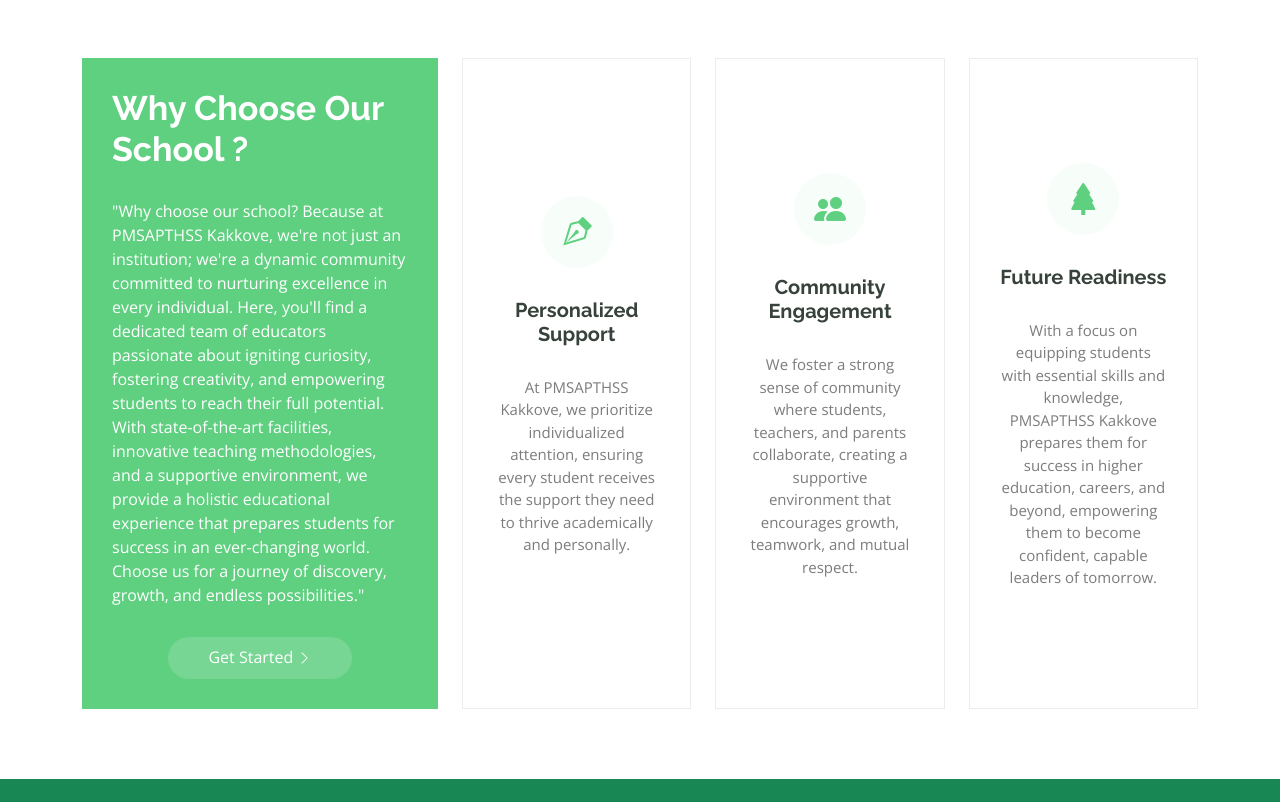
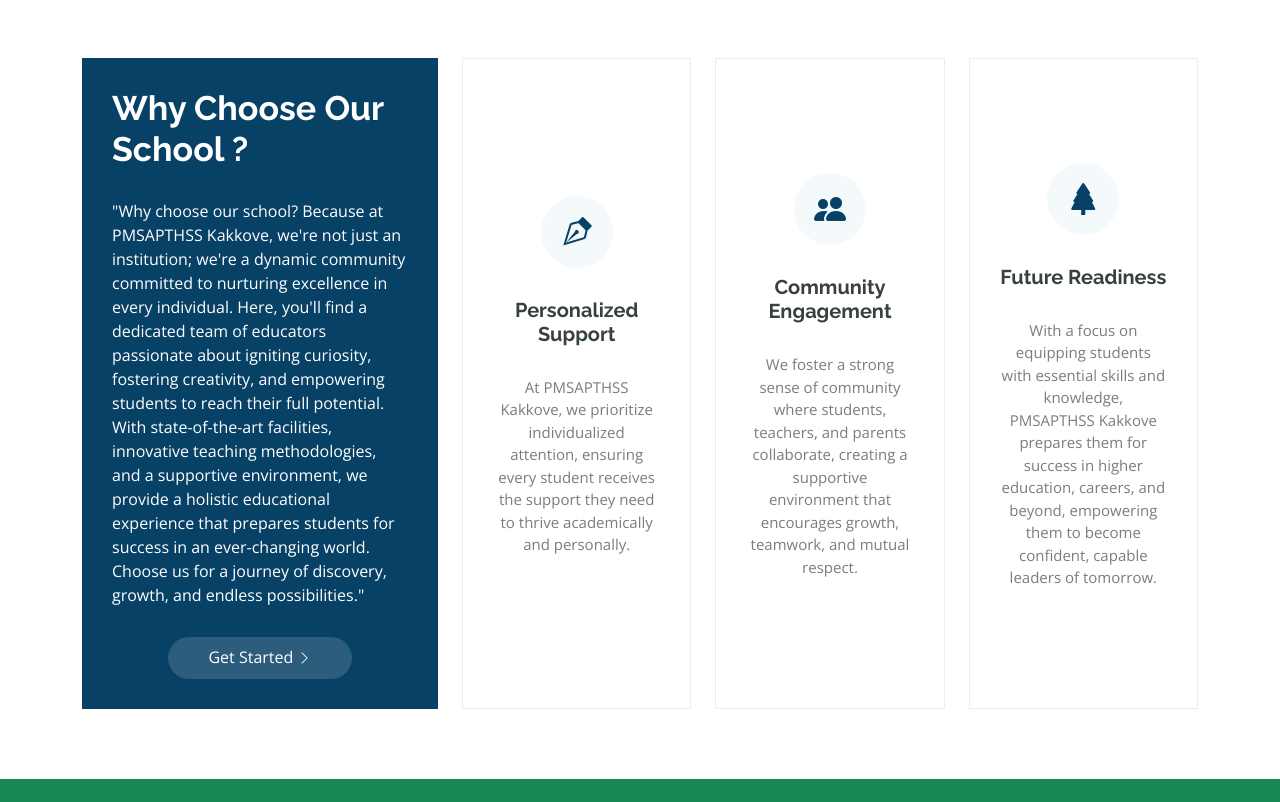
Before and after one commit to pmsapthsskkv-org/pmsapthsskkv, a plain HTML site: page index.html in a window 1280 px wide. Shown: the part 1998-2800 px from the top of the page. Drawn offline with nearby package versions, Linux system fonts and the light colour scheme.

Commit message:
change theme to blue based

```diff
--- a/assets/css/main.css
+++ b/assets/css/main.css
@@ -25,8 +25,8 @@
   --default-color-rgb: 68, 68, 68;
   --heading-color: #37423b;
   --heading-color-rgb: 55, 66, 59;
-  --accent-color: #5fcf80;
-  --accent-color-rgb: 95, 207, 128;
+  --accent-color: #074165;
+  --accent-color-rgb: 37, 150, 190;
   --contrast-color: #ffffff;
   --contrast-color-rgb: 255, 255, 255;
 }
@@ -34,9 +34,9 @@
 /* Nav Menu Colors */
 :root {
   --nav-color: #272828;
-  --nav-hover-color: #5fcf80;
+  --nav-hover-color: #074165;
   --nav-dropdown-color: #272828;
-  --nav-dropdown-hover-color: #5fcf80;
+  --nav-dropdown-hover-color: #074165;
   --nav-dropdown-background-color: #ffffff;
 }
 
@@ -1966,6 +1966,3 @@
 /*--------------------------------------------------------------
 # Starter Section Section
 --------------------------------------------------------------*/
-.starter-section {
-  /* Add your styles here */
-}
```
